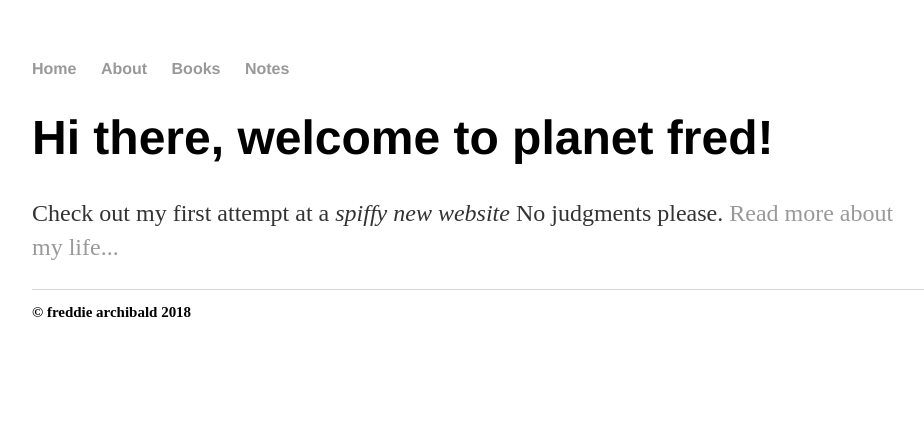
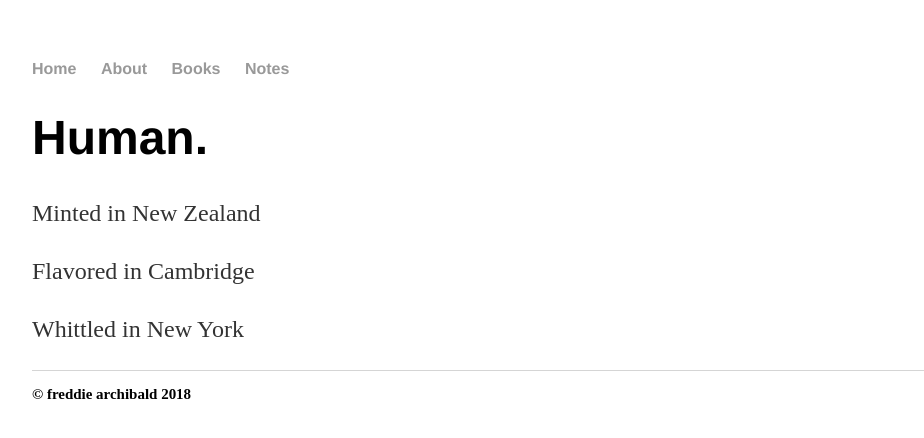
Before and after one commit to scryptive/personal, a Jekyll site: the page built from index.html, in a window 1280 px wide. Shown: the top 438 px of the page, without its empty margins (160-1084 px from the left). Built offline with Jekyll 4.4.1, drawn with Linux system fonts in a browser that asks for light colours.

Commit message:
Update index.html

```diff
--- a/index.html
+++ b/index.html
@@ -3,6 +3,8 @@ layout: default
 title: planet fred
 ---
 <div class="blurb">
-	<h1>Hi there, welcome to planet fred!</h1>
-	<p>Check out my first attempt at a <em>spiffy new website</em> No judgments please. <a href="https://scryptive.github.io/planet-fred/about/">Read more about my life...</a></p>
+	<h1>Human.</h1>
+	<p>Minted in New Zealand</p>
+	<p>Flavored in Cambridge</p>
+	<p>Whittled in New York</p>
 </div><!-- /.blurb -->
```
